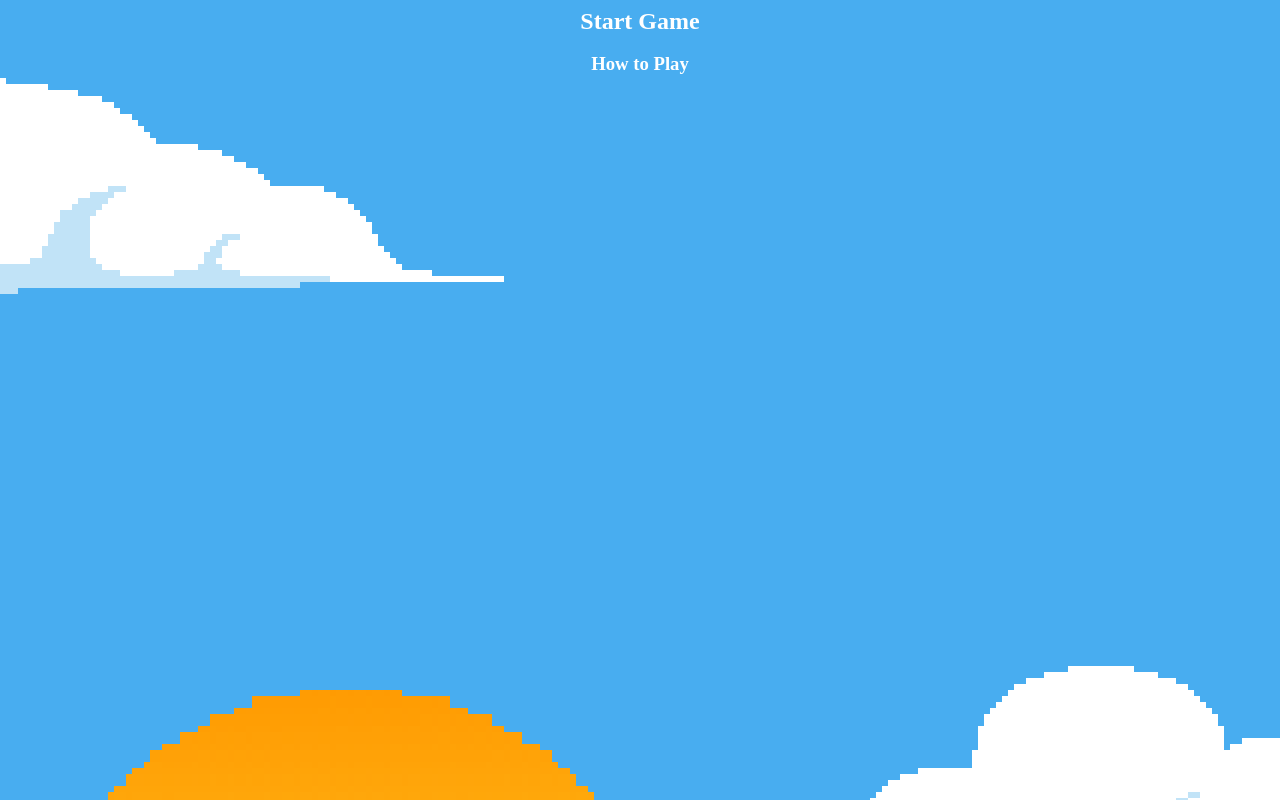
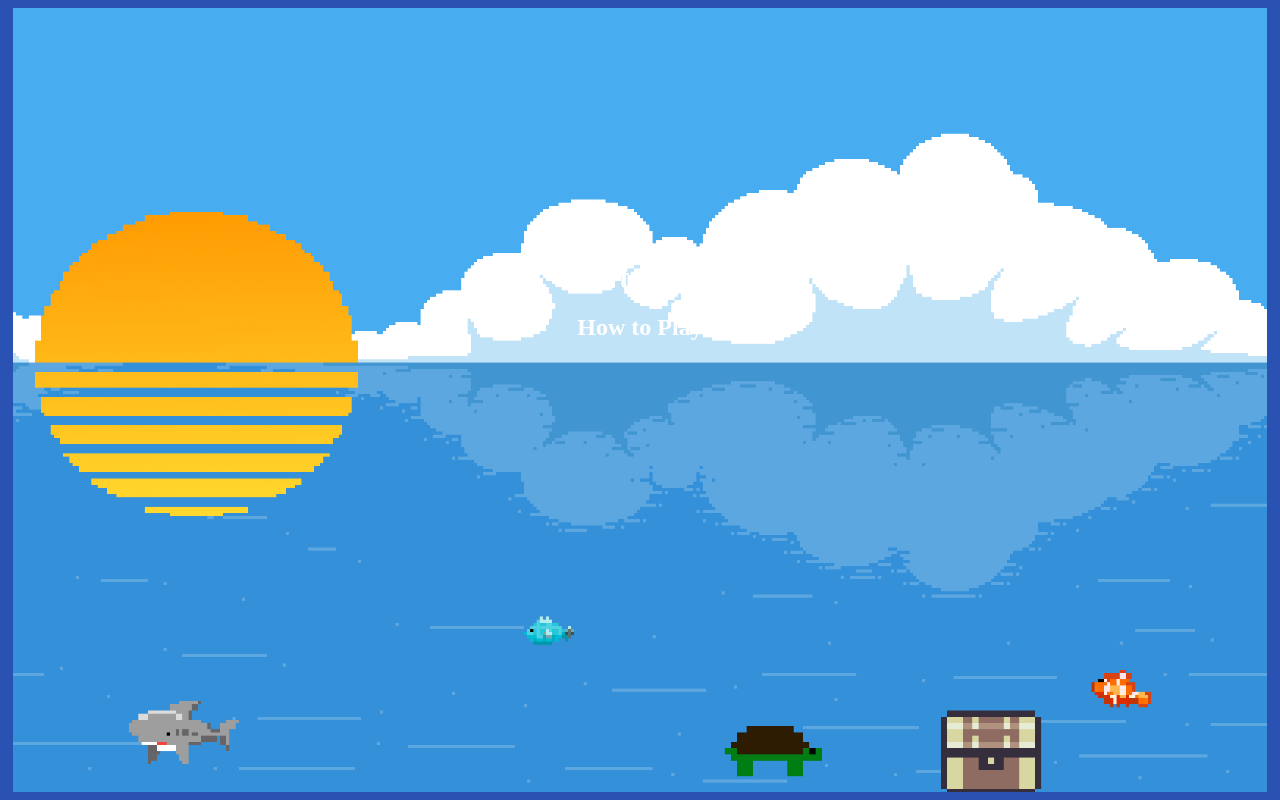
Before and after one commit to luna-goes-fishing/luna-goes-fishing-project, a plain HTML site: page index.html in a window 1280 px wide. Drawn offline with Linux system fonts and the light colour scheme.

Commit message:
landing page done for now

```diff
--- a/index.html
+++ b/index.html
@@ -6,14 +6,18 @@
     <meta http-equiv="X-UA-Compatible" content="IE=edge">
     <meta name="viewport" content="width=device-width, initial-scale=1.0">
     <link rel="stylesheet" href="styles.css">
+    <script type="text/javascript" src="ayaizScript.js"></script>
     <title>Document</title>
 </head>
 
 <body>
-    <h2 class = "center" id="header">Start Game</h2>
-    <br>
-    <h3 class = "center" id = "instructions">How to Play</h3>
-    <!--<img class = "center" id="image" src="pixil-frame-0-2.png"></img>-->
+    <div id = "background">
+        <h1 class="center" id="header">Start Game</h1>
+        <br>
+        <h2 class="center" id="instructions">How to Play</h2>
+
+    </div>
+
 
 
 
--- a/styles.css
+++ b/styles.css
@@ -1,51 +1,34 @@
-/*#image {*/
-/*    max-width: 70vw;*/
-    /*height: 60%;*/
-/*    height: auto;*/
-    /*object-fit: cover;*/
-    /*margin-bottom: auto;*/
-/*}*/
-
-/**{*/
-/*    width : 100vw;*/
-/*    height: 100vh;*/
-/*}*/
-
-
-
-body{
-    background-color: #48ADF0;
-    background-image: url("pixil-frame-0-2.png");
-    /*background-position: center;*/
-    /*display: flex;*/
-    /*justify-content : center;*/
-/*    width : 70vw;*/
-/*    height : 90vh;*/
-}
-
-#header{
-    display: flex;
-    justify-content: center;
-    /*margin-top: 20%;*/
+#header {
+    padding-top: 20%;
     color: white;
 }
 
-.center{
+.center {
 
     display: flex;
     justify-content: center;
     margin: auto;
 }
 
-/*#header{*/
-   /*margin-top: auto;*/
-/*}*/
 
-/*#image{*/
-/*    display: flex;*/
-/*    justify-content: center;*/
-/*}*/
 
-#instructions{
+#instructions {
     color: white;
 }
+
+
+body {
+    height: 90vh;
+    display: flex;
+    justify-content: center;
+    background-color: #2952b3;
+}
+
+#background {
+    width: 98vw;
+    height: 98vh;
+    background: url(pixil-frame-0-2.png) no-repeat;
+    background-size: cover;
+    background-position: bottom;
+    text-align: center;
+}
```
Also changed, not shown: ayaizScript.js (added), script.js (deleted).
